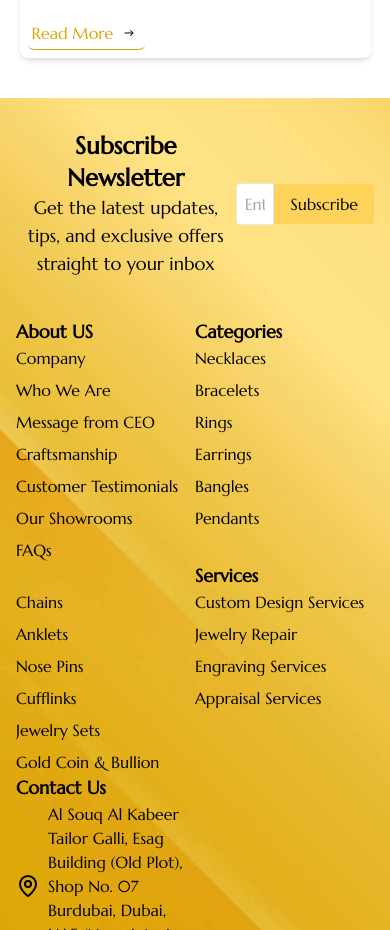
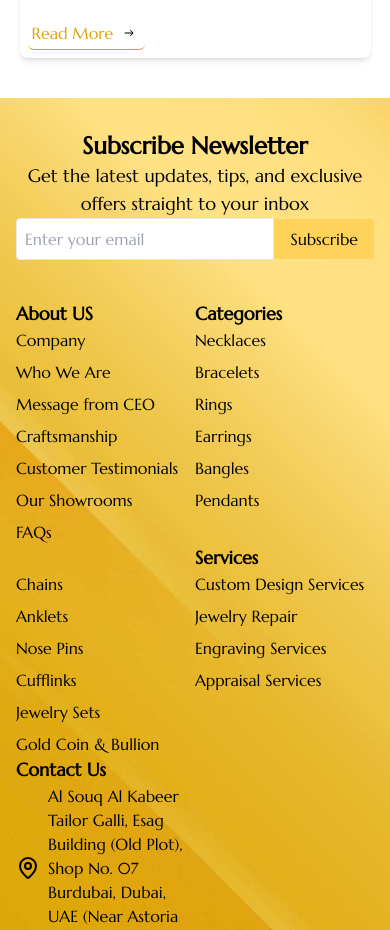
Before and after one commit to zennie2001/rgcreationsnepal, a Next.js app: page / in a window 390 px wide. Shown: the part 5940-6870 px from the top of the page. Built offline with nearby package versions, Linux system fonts and the light colour scheme.

Commit message:
sid commit11

```diff
--- a/src/sections/Footer.tsx
+++ b/src/sections/Footer.tsx
@@ -51,7 +51,7 @@ const Footer = () => {
       style={{ backgroundImage: "url(/footer-bg.jpg)" }}
     >
       <div className="container mx-auto px-4 py-8">
-        <div className="text-center flex md:text-left">
+        <div className="text-center flex md:flex-row flex-col md:text-left">
           <div>
             <h2 className="text-2xl md:text-3xl font-bold text-gray-799">
               Subscribe Newsletter
```
